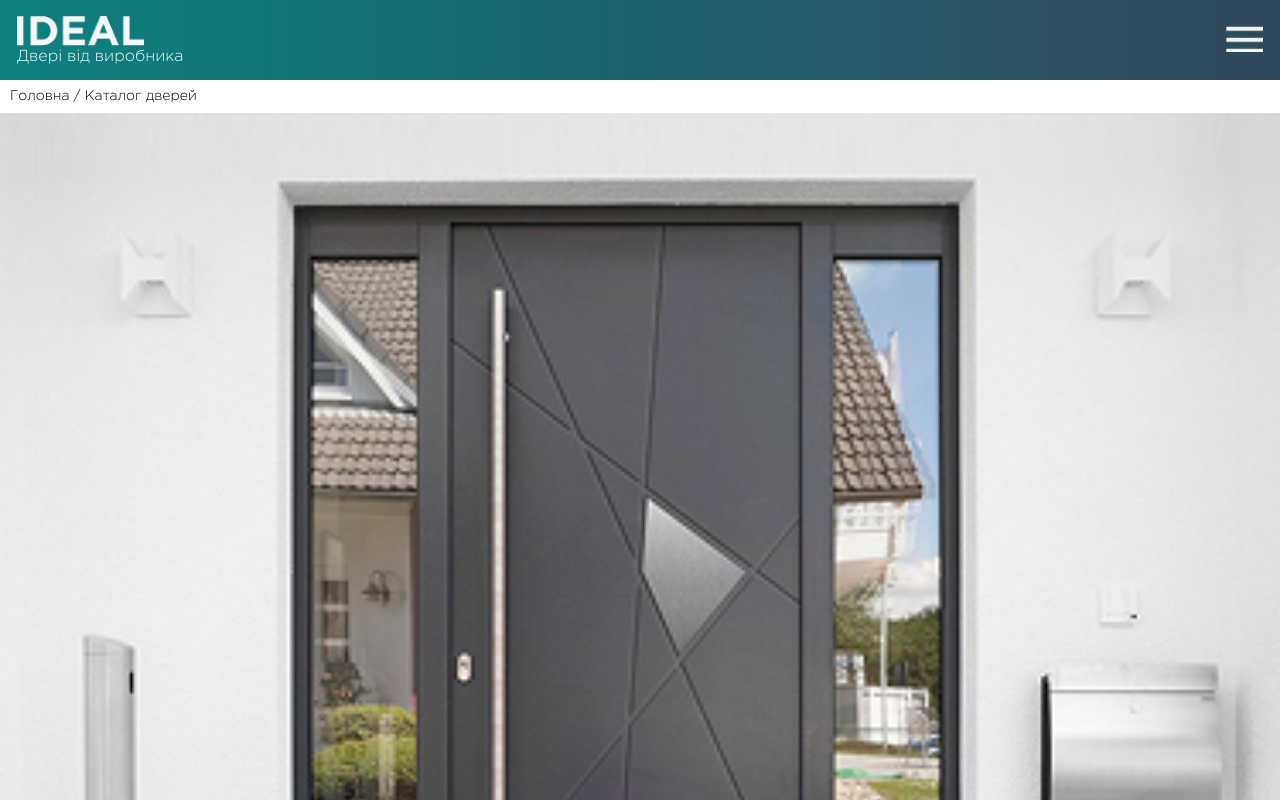
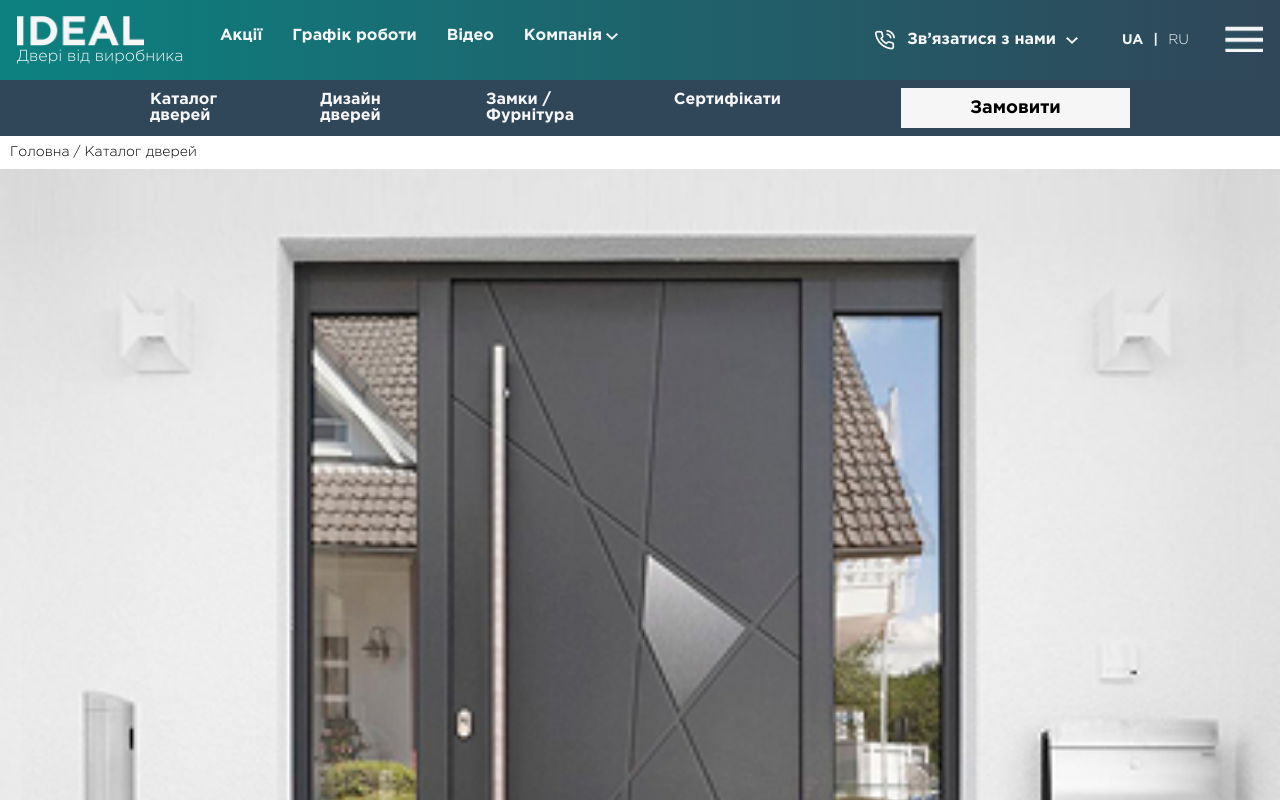
Before and after one commit to hannasay/door, a plain HTML site: page index.html in a window 1280 px wide. Shown: the top 800 px of the page. Drawn offline with Linux system fonts and the light colour scheme.

Commit message:
3 commit

```diff
--- a/index.html
+++ b/index.html
@@ -14,9 +14,52 @@
           <img class="logo_img" src="img/IDEAL.png" alt="IDEAL" />
           <p class="logo_text text_sixt text_color">Двері від виробника</p>
         </div>
+        <div class="wide_screens">
+          <div>
+            <nav
+              class="top_menu text_sixt text_color"
+              style="font-weight: bold"
+            >
+              <a href="promotions">Акції</a>
+              <a href="work_schedule">Графік роботи</a>
+              <a href="video">Відео</a>
+              <div>
+                <a href="company">Компанія</a>
+                <button>
+                  <img src="img/Item.png" alt="Розгорнути" />
+                </button>
+              </div>
+            </nav>
+          </div>
+          <div class="ws_right">
+            <div class="text_eight text_color" style="font-weight: bold">
+              <img src="img/phone-call.png" alt="Viber" />
+              <a href="contact_us">Зв’язатися з нами</a>
+              <img src="img/Item.png" alt="Розгорнути" />
+            </div>
+            <div class="text_eight text_color">
+              <button><b>UA</b></button>
+              <strong>|</strong>
+              <button>RU</button>
+            </div>
+          </div>
+        </div>
         <button class="burger-menu">
           <img class="burger-menu_img" src="img/Rectangle.jpg" alt="menu" />
         </button>
+      </div>
+      <div class="header_bottom">
+        <div>
+          <nav class="bottom_menu text_sixt text_color">
+            <a href="door_catalog">Каталог дверей</a>
+            <a href="door_design">Дизайн дверей</a>
+            <a href="locks_hardware">Замки / Фурнітура</a>
+            <a href="certificates">Сертифікати</a>
+          </nav>
+        </div>
+        <div>
+          <button class="header_btn text_eight">Замовити</button>
+        </div>
       </div>
     </header>
     <main>
@@ -34,7 +77,9 @@
           </div>
           <p class="text_sixt">
             Наша компанія виробляє
-            <b>бронедвері зламостійкі, кулестійкі та вогнетривкі.</b>
+            <b class="text_sixt"
+              >бронедвері зламостійкі, кулестійкі та вогнетривкі.</b
+            >
             <br />
             <br />
             Проходить обов’язкову сертифікацію на 3,4,5,6 клас зламостійкості,
@@ -58,7 +103,7 @@
               <p>Серія «<b>SV</b>»</p>
               <p>Індивідуальна комплектація</p>
             </div>
-            <button class="card_but">Детальніше</button>
+            <button class="card_btn">Детальніше</button>
           </div>
           <div class="card">
             <h3>Куленепробивні</h3>
@@ -73,7 +118,7 @@
               <p>Індивідуальна комплектація</p>
               <p><br /></p>
             </div>
-            <button class="card_but">Детальніше</button>
+            <button class="card_btn">Детальніше</button>
           </div>
           <div class="card">
             <h3>Бюджетні</h3>
@@ -84,7 +129,7 @@
               <p>Індивідуальна комплектація</p>
               <p><br /></p>
             </div>
-            <button class="card_but">Детальніше</button>
+            <button class="card_btn">Детальніше</button>
           </div>
           <div class="card">
             <h3>Топ продажів</h3>
@@ -95,7 +140,7 @@
               <p>Серія «<b>SV</b>»</p>
               <p>Серія «<b>SV Модернізовані</b>»</p>
             </div>
-            <button class="card_but">Детальніше</button>
+            <button class="card_btn">Детальніше</button>
           </div>
           <div class="card">
             <h3>Коттедж-Дім</h3>
@@ -106,7 +151,7 @@
               <p><br /></p>
               <p><br /></p>
             </div>
-            <button class="card_but">Детальніше</button>
+            <button class="card_btn">Детальніше</button>
           </div>
           <div class="card">
             <h3>Нестандартні</h3>
@@ -117,7 +162,7 @@
               <p><br /></p>
               <p><br /></p>
             </div>
-            <button class="card_but">Детальніше</button>
+            <button class="card_btn">Детальніше</button>
           </div>
           <div class="card">
             <h3>Технічні</h3>
@@ -128,7 +173,7 @@
               <p><br /></p>
               <p><br /></p>
             </div>
-            <button class="card_but">Детальніше</button>
+            <button class="card_btn">Детальніше</button>
           </div>
         </div>
       </section>
@@ -138,12 +183,12 @@
           <div class="card">
             <h3>«Гладіатор»</h3>
             <img class="card_img" src="img/image 164.png" alt="«Гладіатор»" />
-            <button class="card_but">Детальніше</button>
+            <button class="card_btn">Детальніше</button>
           </div>
           <div class="card">
             <h3>«Кіборг»</h3>
             <img class="card_img" src="img/image 165.png" alt="«Кіборг»" />
-            <button class="card_but">Детальніше</button>
+            <button class="card_btn">Детальніше</button>
           </div>
         </div>
       </section>
@@ -155,7 +200,7 @@
           <p class="text_sixt">Двері від виробника</p>
         </div>
         <div class="inform footer_indents" style="padding: 30px">
-          <div class="inform_gen">
+          <div>
             <nav class="inform_gen">
               <a href="promotions">Акції</a>
               <a href="about_the_company">Про Компанію</a>
--- a/style.css
+++ b/style.css
@@ -29,6 +29,12 @@
   font-family: "Gotham Pro";
   font-size: 14px;
 }
+
+/* @media (min-width: 992px) {
+  .burger-menu {
+    display: none;
+  }
+} */
 
 h2 {
   font-size: 24px;
@@ -63,8 +69,53 @@ h3 {
   min-height: 30px;
 }
 
+.wide_screens {
+  display: flex;
+  gap: 255px;
+}
+
+.ws_right {
+  display: flex;
+  gap: 44px;
+
+  div {
+    display: flex;
+    align-items: center;
+    gap: 10px;
+  }
+}
+
+.top_menu {
+  display: flex;
+  gap: 30px;
+}
+
 .burger-menu_img {
   height: 26px;
+}
+
+.header_bottom {
+  padding: 8px 150px;
+  background-color: #304659;
+  display: flex;
+  gap: 120px;
+  align-items: center;
+  font-weight: bold;
+}
+
+.bottom_menu {
+  display: flex;
+  gap: 80px;
+}
+
+.header_btn {
+  width: 229px;
+  height: 40px;
+  background-color: #f6f6f6;
+  display: flex;
+  justify-content: center;
+  align-items: center;
+  font-weight: bold;
 }
 
 .breadcrumb {
@@ -105,7 +156,7 @@ h3 {
   align-self: flex-start;
 }
 
-.card_but {
+.card_btn {
   border: 1px solid #262629;
   width: 230px;
   height: 45px;
```
Also changed, not shown: img/Item.png (added), img/phone-call.png (added).
